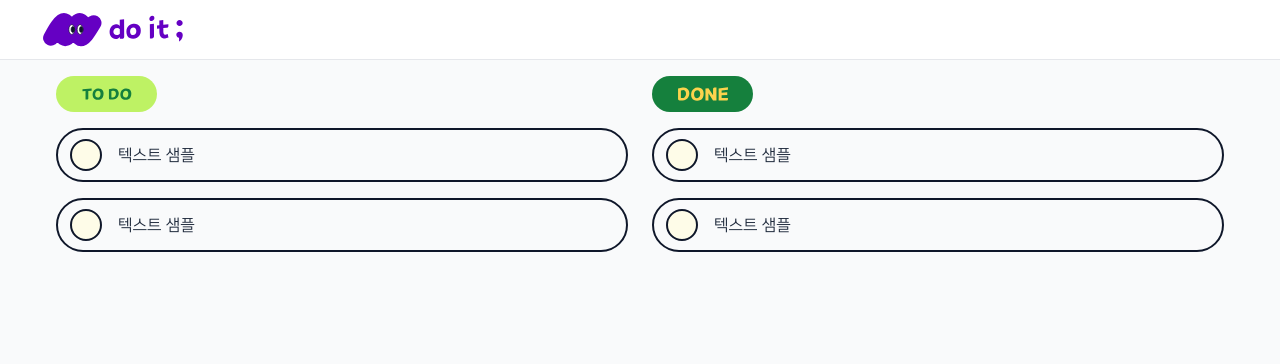
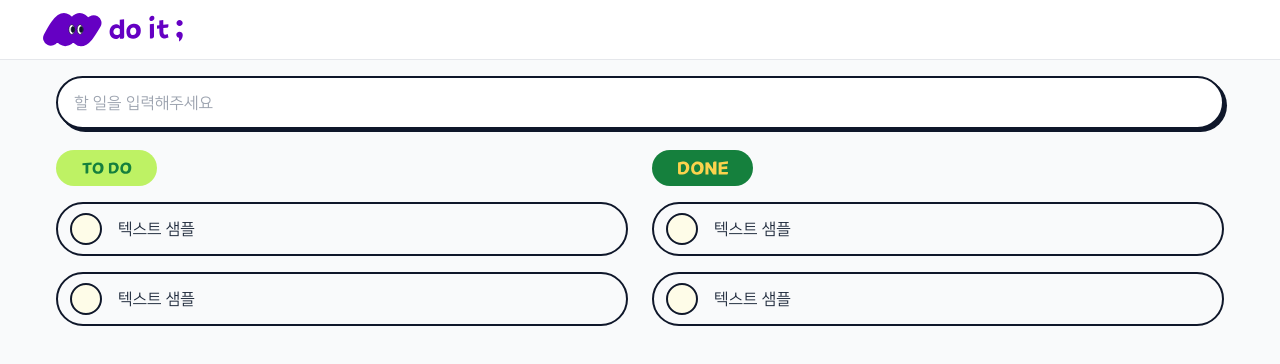
Before and after one commit to incolore9/todoList, a Next.js app in the folder todoit/: page / in a window 1280 px wide. Shown: the top 364 px of the page. Built offline with nearby package versions, Linux system fonts and the light colour scheme.

Commit message:
[style] 전역 그림자 div 스타일 추가

```diff
--- a/todoit/src/app/globals.css
+++ b/todoit/src/app/globals.css
@@ -5,3 +5,11 @@
 body {
   background-color: theme("colors.gray.50");
 }
+
+.shadowDiv {
+  height: 53px;
+  border-radius: 9999px;
+  border: 2px solid rgb(15 23 42);
+  padding: 0.5rem 1rem;
+  box-shadow: 3px 3px 0px 0px rgba(15, 23, 42, 1);
+}
--- a/todoit/src/app/page.tsx
+++ b/todoit/src/app/page.tsx
@@ -4,9 +4,17 @@ import Image from "next/image";
 export default function Home() {
   return (
     <div className="m-auto h-screen max-w-[1200px] p-4">
+      <div className="mb-[21px]">
+        <input
+          type="text"
+          placeholder="할 일을 입력해주세요"
+          className="shadowDiv w-full"
+        />
+      </div>
+
       <div className="flex gap-6">
         <div className="w-1/2">
-          <div className="mb-4 w-[101px] h-9 rounded-full bg-lime-300 px-4 py-2 flex items-center justify-center">
+          <div className="mb-4 flex h-9 w-[101px] items-center justify-center rounded-full bg-lime-300 px-4 py-2">
             <Image
               src="/image/common/TODO-logo.svg"
               width={50}
@@ -18,7 +26,7 @@ export default function Home() {
           <TodoList />
         </div>
         <div className="w-1/2">
-          <div className="mb-4 w-[101px] h-9 rounded-full bg-green-700 px-4 py-2 flex items-center justify-center">
+          <div className="mb-4 flex h-9 w-[101px] items-center justify-center rounded-full bg-green-700 px-4 py-2">
             <Image
               src="/image/common/DONE-logo.svg"
               width={50}
```
